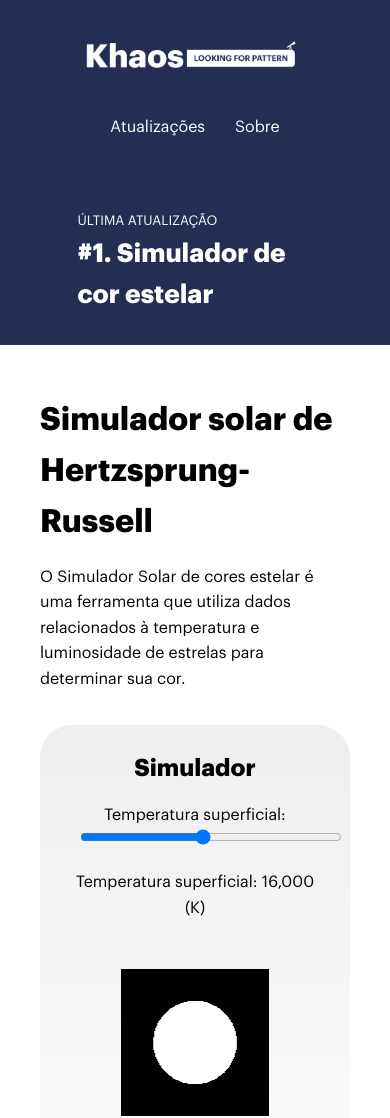
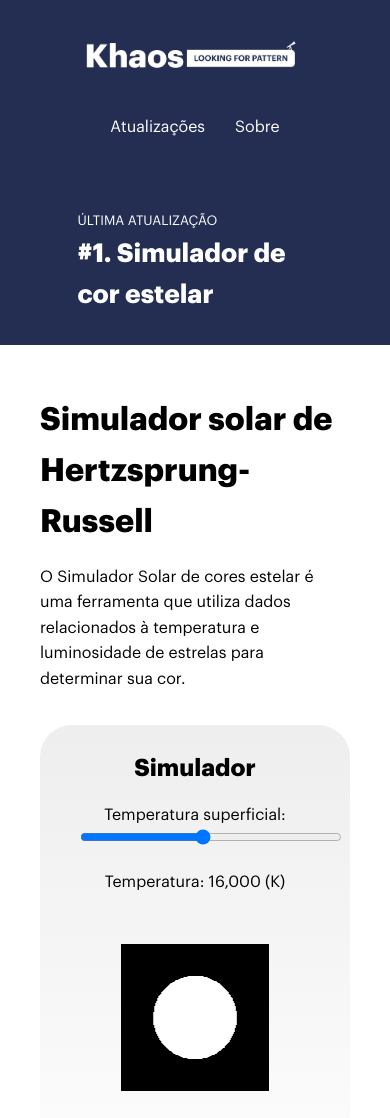
Before and after one commit to Khaos-Looking-for-pattern/blog, a Vue app: page /simulador-solar in a window 390 px wide. Shown: the top 1118 px of the page. Built offline with nearby package versions, Linux system fonts and the light colour scheme.

Commit message:
fix text in mobile

```diff
--- a/src/content/components/SimuladorSolar.vue
+++ b/src/content/components/SimuladorSolar.vue
@@ -91,7 +91,7 @@ onMounted(() => {
         <label for="points">Temperatura superficial:</label>
         <input type="range" min="2000" max="32000" :value="temperature" @input="event => temperature = parseInt(event.target.value)" >
 
-        <p>Temperatura superficial: {{ temperature.toLocaleString() }} (K)</p>
+        <p>Temperatura: {{ temperature.toLocaleString() }} (K)</p>
       </div>
 
 
```
